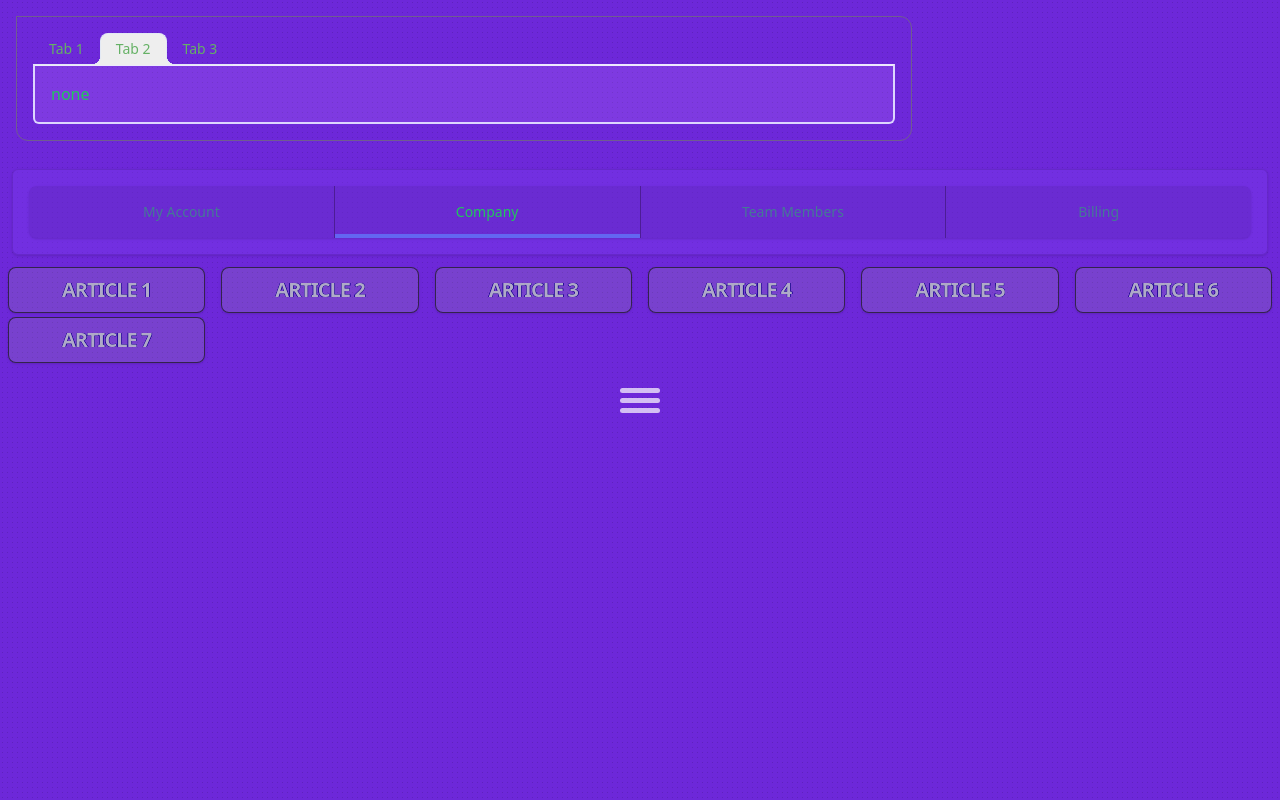
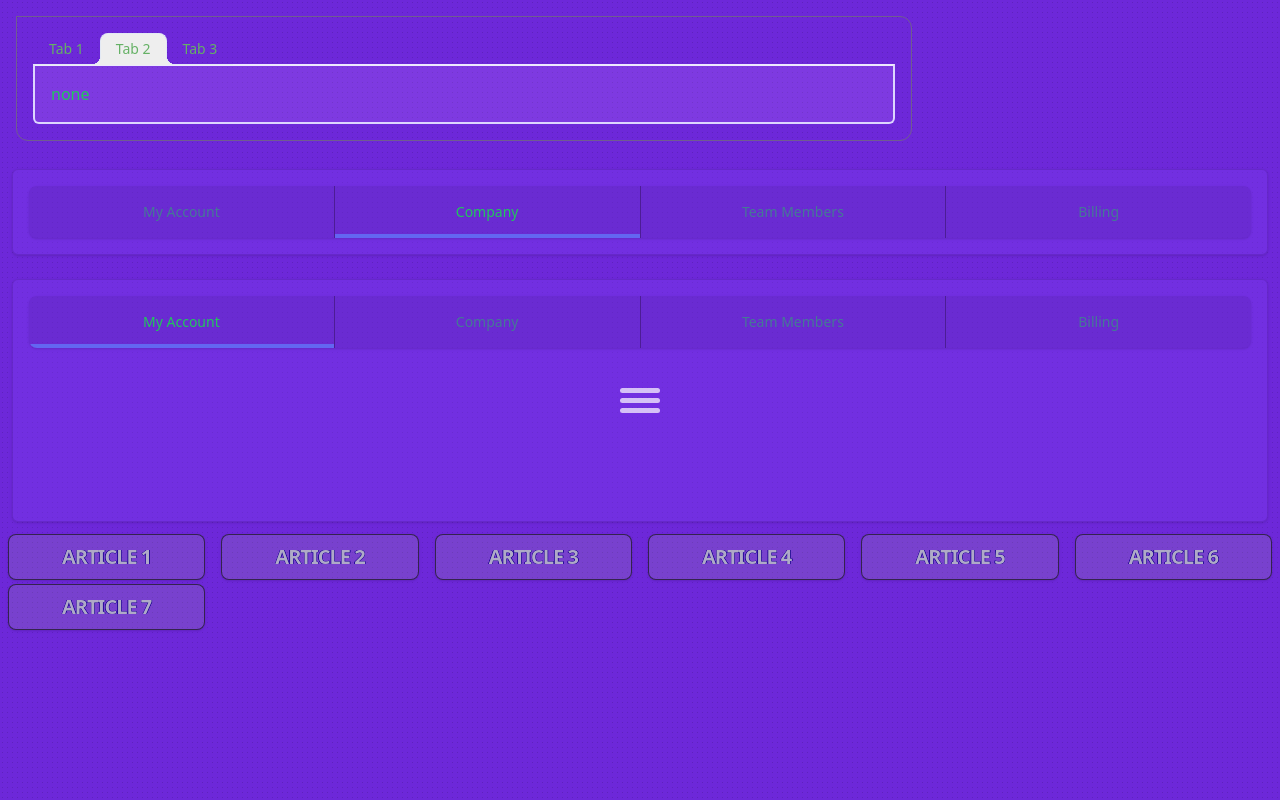
Before and after one commit to maxzz/ui-pie-menu, a React (Vite) app: page / in a window 1280 px wide. Built offline with nearby package versions, Linux system fonts and the light colour scheme.

Commit message:
WIP. tabs2. add Tabs2 component

```diff
--- a/src/App.tsx
+++ b/src/App.tsx
@@ -2,6 +2,7 @@ import { CSSProperties } from 'react';
 import { GridPreview } from './components/GridPreview';
 import { PieMenu } from './components/PieMenu';
 import { TabsControl } from './components/Tabs';
+import { Tabs2 } from './components/Tabs2';
 import { TabsTwUI } from './components/TabsTwUI';
 
 const styleDots: CSSProperties = { //https://daisyui.com/components/tab
@@ -15,6 +16,7 @@ export function App() {
             <div className="relative h-full grid grid-rows-[auto_auto_1fr_1fr]">
                 <TabsControl />
                 <TabsTwUI />
+                <Tabs2 />
                 <GridPreview />
                 <PieMenu />
             </div>
--- /dev/null
+++ b/src/components/Tabs2/index.tsx
@@ -0,0 +1,51 @@
+import { useState } from "react";
+
+function classNames(...classes: string[]) {
+    return classes.filter(Boolean).join(' ');
+}
+
+type Tab = { id: number; name: string; };
+
+function Tabs({ tabs, onSelect }: { tabs: Tab[]; onSelect?: (id: number) => void; }) {
+    const [active, setActive] = useState(0);
+    return (
+        <nav className="isolate flex divide-x divide-violet-900 rounded-lg shadow" aria-label="Tabs">
+            {tabs.map((tab, idx) => (
+                <button
+                    key={tab.name}
+                    className={classNames(
+                        idx === 0 ? 'rounded-l-lg' : '',
+                        idx === tabs.length - 1 ? 'rounded-r-lg' : '',
+                        idx === active ? 'text-green-500' : 'text-green-500/50 hover:text-green-500',
+                        'group relative min-w-0 flex-1 overflow-hidden py-4 px-4 focus:z-10',
+                        'text-sm font-medium text-center transition-colors duration-300',
+                        'bg-violet-900/20  hover:bg-violet-900/50',
+                    )}
+                    aria-current={idx === active ? 'page' : undefined}
+                    onClick={() => (setActive(idx), onSelect?.(tab.id))}
+                >
+                    <span>{tab.name}</span>
+                    <span className={classNames(idx === active ? 'bg-indigo-500' : 'bg-transparent', 'absolute inset-x-0 bottom-0 h-1')} aria-hidden="true" />
+                </button>
+            ))
+            }
+        </nav >
+    );
+}
+
+const tabs: Tab[] = [
+    { id: 0, name: 'My Account' },
+    { id: 1, name: 'Company' },
+    { id: 2, name: 'Team Members' },
+    { id: 3, name: 'Billing' },
+];
+
+export function Tabs2() {
+    return (
+        <div className="m-3 p-4 bg-violet-600/40 border-violet-900/30 border rounded-md shadow">
+            <Tabs tabs={tabs} onSelect={(idx) => {
+                console.log('selected', idx);
+            }} />
+        </div>
+    );
+}
--- a/src/components/TabsTwUI/index.tsx
+++ b/src/components/TabsTwUI/index.tsx
@@ -54,9 +54,9 @@ function Tabs() {
                             key={tab.name}
                             href={tab.href}
                             className={classNames(
-                                tab.current ? 'text-green-500' : 'text-green-500/50 hover:text-green-500',
                                 tabIdx === 0 ? 'rounded-l-lg' : '',
                                 tabIdx === tabs.length - 1 ? 'rounded-r-lg' : '',
+                                tab.current ? 'text-green-500' : 'text-green-500/50 hover:text-green-500',
                                 'group relative min-w-0 flex-1 overflow-hidden py-4 px-4 focus:z-10',
                                 'text-sm font-medium text-center',
                                 'bg-violet-900/20  hover:bg-violet-900/50',
```
